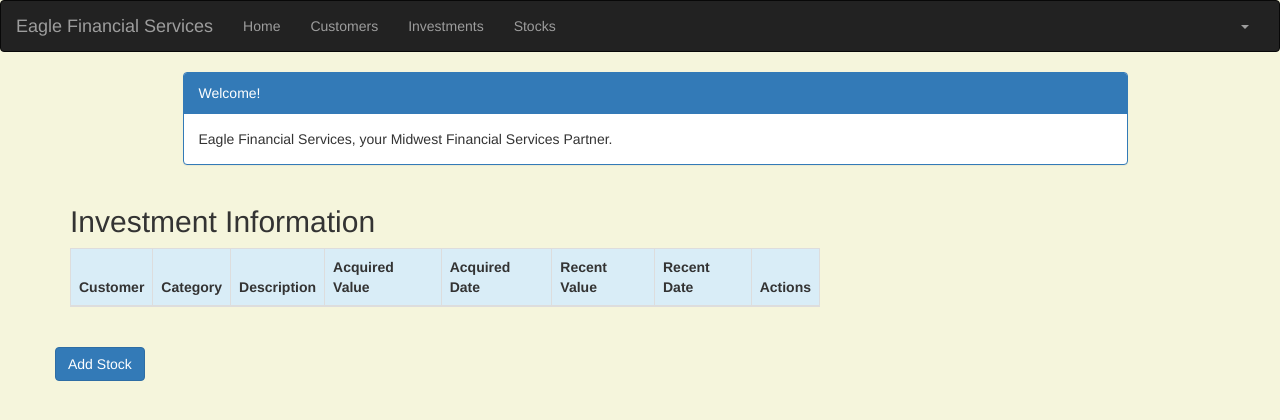
After one commit to wwetzel/efs_Financial_Django_2, a Django app: page /investment/ in a window 1280 px wide. The commit adds this page. Shown: the top 420 px of the page. Run offline with Django 3.2, Linux system fonts and the light colour scheme; the visitor is signed in with stand-in values (Sample User, id 1); data that the repository does not hold is empty; some libraries are stand-ins or nearby versions.

Commit message:
initial point of investment page loading - what the heck does the one keyword argument thing refer to?

```diff
--- a/efsblog/portfolio/models.py
+++ b/efsblog/portfolio/models.py
@@ -28,7 +28,7 @@ class Customer(models.Model):
 class Investment(models.Model):
     customer = models.ForeignKey(Customer, related_name='investments')
     category = models.CharField(max_length=50)
-    description = models.CharField(max_length=50)
+    description = models.CharField(max_length=200)
     acquired_value = models.DecimalField(max_digits=10, decimal_places=2)
     acquired_date = models.DateField(default=timezone.now)
     recent_value = models.DecimalField(max_digits=10, decimal_places=2)
@@ -60,7 +60,7 @@ class Stock(models.Model):
         self.recent_date = timezone.now()
         self.save()
 
-    def _str__(self):
+    def __str__(self):
         return str(self.customer)
 
     def initial_stock_value(self):
--- a/efsblog/portfolio/templates/portfolio/base.html
+++ b/efsblog/portfolio/templates/portfolio/base.html
@@ -70,6 +70,7 @@
             <ul class="nav navbar-nav">
                 <li><a href="{% url 'portfolio:home' %}">Home</a></li>
                 <li><a href="{% url 'portfolio:customer_list' %}">Customers</a></li>
+                <li><a href="{% url 'portfolio:investment_list' %}">Investments</a></li>
                 <li><a href="{% url 'portfolio:stock_list' %}">Stocks</a></li>
             </ul>
             <ul class="nav navbar-nav navbar-right">
--- a/efsblog/portfolio/templates/portfolio/home.html
+++ b/efsblog/portfolio/templates/portfolio/home.html
@@ -36,6 +36,8 @@
                                         <div class="caption">
                                             <h2>Non-Stock Investments</h2>
                                             <p>Our team also provides advises for Non-Stock investments.</p>
+                                            <p><a class="btn btn-primary" href="{% url 'portfolio:investment_list' %}" role="button">View details &raquo;</a></p>
+
                                         </div>
                                     </div>
                                 </div>
--- /dev/null
+++ b/efsblog/portfolio/templates/portfolio/investment_list.html
@@ -0,0 +1,73 @@
+{% extends 'portfolio/base.html' %}
+{% block content %}
+    <!DOCTYPE html>
+    <html>
+    <head>
+        <meta charset="UTF-8">
+        <title>Eagle Financial</title>
+        <link rel="stylesheet" href="https://maxcdn.bootstrapcdn.com/bootstrap/3.3.4/css/bootstrap.min.css">
+
+    </head>
+    <body>
+    <style>
+        body {
+            background-color: beige;
+        }
+    </style>
+    <div class="container">
+        <div class="row">
+            <div class="col-md-10 col-md-offset-1">
+                <div class="panel panel-primary">
+                    <div class="panel-heading">Welcome!</div>
+                    <div class="panel-body">
+                        Eagle Financial Services, your Midwest Financial Services Partner.
+                    </div>
+                </div>
+            </div>
+        </div>
+    </div>
+    <div class="row">
+        <h2 style="padding-left: 15Px">Investment Information</h2>
+    </div>
+    <div>
+        <table class="table table-striped table-bordered table-hover">
+            <thead>
+            <tr class="bg-info">
+                <th>Customer</th>
+                <th>Category</th>
+                <th>Description</th>
+                <th>Acquired Value</th>
+                <th>Acquired Date</th>
+                <th>Recent Value</th>
+                <th>Recent Date</th>
+                <th colspan="3">Actions</th>
+            </tr>
+            </thead>
+            <tbody>
+            {% for investment in investments %}
+                <tr>
+                    <td>{{ investment.customer }}</td>
+                    <td>{{ investment.category }}</td>
+                    <td>{{ investment.description }}</td>
+                    <td>{{ investment.acquired_value }}</td>
+                    <td>{{ investment.acquired_date }}</td>
+                    <td>{{ investment.recent_value }}</td>
+                    <td>{{ investment.recent_date }}</td>
+                    <td><a href="{% url 'portfolio:investment_list' pk=investment.pk %}"
+                           class="btn btn-warning">Edit</a></td>
+                    <td><a href="{% url 'portfolio:investment_delete' pk=investment.pk %}"
+                           onclick="return confirm('Are you sure you want to delete?')"
+                           class="btn btn-danger">Delete</a>
+                    </td>
+                </tr>
+            {% endfor %}
+            </tbody>
+        </table>
+     <div class="row">
+            <a href="{% url 'portfolio:investment_new' %}" class="row"><span
+                    class="btn btn-primary">Add Stock</span></a>
+        </div>
+    </div>
+    </body>
+    </html>
+{% endblock %}
--- a/efsblog/portfolio/urls.py
+++ b/efsblog/portfolio/urls.py
@@ -12,4 +12,11 @@ urlpatterns = [
     url(r'^stock/(?P<pk>\d+)/delete/$', views.stock_delete, name='stock_delete'),
     url(r'^stock/(?P<pk>\d+)/edit/$', views.stock_edit, name='stock_edit'),
     url(r'^stock/create/$', views.stock_new, name='stock_new'),
+    url(r'^investment_list/$', views.investment_list, name='investment_list'),
+    url(r'^investment_list/(?P<pk>\d+)/$', views.investment_list, name='investment_list'),
+    url(r'^investment/$', views.investment_list, name='investment_list'),
+    url(r'^investment/(?P<pk>\d+)/delete/$', views.investment_delete, name='investment_delete'),
+    url(r'^investment/(?P<pk>\d+)/edit/$', views.investment_edit, name='investment_edit'),
+    url(r'^investment/create/$', views.investment_new, name='investment_new'),
+
 ]
--- a/efsblog/portfolio/views.py
+++ b/efsblog/portfolio/views.py
@@ -7,105 +7,145 @@ from .forms import *
 from django.db.models import Sum
 
 def home(request):
-    return render(request, 'portfolio/home.html',
-                  {'portfolio': home})
+   return render(request, 'portfolio/home.html',
+                 {'portfolio': home})
 
+#################
+### CUSTOMERS ###
+#################
 @login_required
 def customer_list(request):
-    customer = Customer.objects.filter(created_date__lte=timezone.now())
-    return render(request, 'portfolio/customer_list.html',
-                  {'customers': customer})
+   customer = Customer.objects.filter(created_date__lte=timezone.now())
+   return render(request, 'portfolio/customer_list.html',
+                 {'customers': customer})
+
 
 @login_required
 def customer_edit(request, pk):
-    customer = get_object_or_404(Customer, pk=pk)
-    if request.method == "POST":
-        form = CustomerForm(request.POST, instance=customer)
-        if form.is_valid():
-            customer = form.save(commit=False)
-            customer.updated_date = timezone.now()
-            customer.save()
-            customer = Customer.objects.filter(created_date__lte=timezone.now())
-            return render(request, 'portfolio/customer_list.html',
-                          {'customers': customer})
-    else:
-        form = CustomerForm(instance=customer)
-    return render(request, 'portfolio/customer_edit.html',
-                  {'form':form})
+   customer = get_object_or_404(Customer, pk=pk)
+   if request.method == "POST":
+       # update
+       form = CustomerForm(request.POST, instance=customer)
+       if form.is_valid():
+           customer = form.save(commit=False)
+           customer.updated_date = timezone.now()
+           customer.save()
+           customer = Customer.objects.filter(created_date__lte=timezone.now())
+           return render(request, 'portfolio/customer_list.html',
+                         {'customers': customer})
+   else:
+       # edit
+       form = CustomerForm(instance=customer)
+   return render(request, 'portfolio/customer_edit.html', {'form': form})
+
 
 @login_required
 def customer_delete(request, pk):
-    customer = get_object_or_404(Customer, pk=pk)
-    customer.delete()
-    return redirect('portfolio:customer_list')
+   customer = get_object_or_404(Customer, pk=pk)
+   customer.delete()
+   return redirect('portfolio:customer_list')
 
+##############
+### STOCKS ###
+##############
 @login_required
 def stock_list(request):
-    stocks = Stock.objects.filter(purchase_date__lte=timezone.now())
-    return render(request, 'portfolio/stock_list.html',
-                  {'stocks':stocks})
+   stocks = Stock.objects.filter(purchase_date__lte=timezone.now())
+   return render(request, 'portfolio/stock_list.html', {'stocks': stocks})
+
 
 @login_required
 def stock_new(request):
-    if request.method == "POST":
-        form = StockForm(request.POST)
-        if form.is_valid():
-            stock = form.save(commit=False)
-            stock.created_date = timezone.now()
-            stock.save()
-            stocks = Stock.objects.filter(purchase_date__lte=timezone.now())
-            return render(request, 'portfolio/stock_list.html',
-                          {'stocks':stocks})
-    else:
-        form = StockForm()
-    return render(request, 'portfolio/stock_new.html',
-                  {'form':form})
+   if request.method == "POST":
+       form = StockForm(request.POST)
+       if form.is_valid():
+           stock = form.save(commit=False)
+           stock.created_date = timezone.now()
+           stock.save()
+           stocks = Stock.objects.filter(purchase_date__lte=timezone.now())
+           return render(request, 'portfolio/stock_list.html',
+                         {'stocks': stocks})
+   else:
+       form = StockForm()
+       # print("Else")
+   return render(request, 'portfolio/stock_new.html', {'form': form})
+
 
 @login_required
 def stock_edit(request, pk):
-    stock = get_object_or_404(Stock, pk=pk)
-    if request.method == "POST":
-        form = StockForm(request.POST, instance=stock)
-        if form.is_valid():
-            stock = form.save()
-            stock.updated_date = timezone.now()
-            stock.save()
-            stocks = Stock.objects.filter(purchase_date__lte=timezone.now())
-            return render(request, 'portfolio/stock_list.html',
-                          {'stocks':stocks})
-        else:
-            form = StockForm(instance=stock)
-        return render(request, 'portfolio/stock_edit.html',
-                      {'form':form})
+   stock = get_object_or_404(Stock, pk=pk)
+   if request.method == "POST":
+       form = StockForm(request.POST, instance=stock)
+       if form.is_valid():
+           stock = form.save()
+           # stock.customer = stock.id
+           stock.updated_date = timezone.now()
+           stock.save()
+           stocks = Stock.objects.filter(purchase_date__lte=timezone.now())
+           return render(request, 'portfolio/stock_list.html', {'stocks': stocks})
+   else:
+       form = StockForm(instance=stock)
+   return render(request, 'portfolio/stock_edit.html', {'form': form})
+
 
 @login_required
 def stock_delete(request, pk):
-    stock = get_object_or_404(Stock, pk=pk)
-    stock.delete()
-    stocks = Stock.objects.filter(purchase_date__lte=timezone.now())
-    return render(request, 'portfolio/stock_list.html',
-                  {'stocks':stocks})
+   stock = get_object_or_404(Stock, pk=pk)
+   stock.delete()
+   stocks = Stock.objects.filter(purchase_date__lte=timezone.now())
+   return render(request, 'portfolio/stock_list.html', {'stocks': stocks})
 
+###################
+### INVESTMENTS ###
+###################
 @login_required
 def investment_list(request):
    investments = Investment.objects.filter(acquired_date__lte=timezone.now())
-   return render(request, 'portfolio/investment_list.html',
-                 {'investments': investments})
+   return render(request, 'portfolio/investment_list.html', {'investments': investments})
 
 @login_required
-def portfolio(request, pk):
-    customer = get_object_or_404(Customer, pk=pk)
-    customers = Customer.objects.filter(created_date__lte=timezone.now())
-    investments = Investment.objects.filter(customer=pk)
-    stocks = Stock.objects.filter(customer.pk)
-    sum_acquired_value = Investment.objects.filter(customer=pk).aggregate(Sum('acquired_value'))
+def investment_new(request):
+    if request.method == "POST":
+        form = InvestmentForm(request.POST)
+        if form.is_valid():
+            investment = form.save(commit=False)
+            investment.created_date = timezone.now()
+            investment.save()
+            investments = Investment.objects.filter(purchase_date__lte=timezone.now())
+            return render(request, 'portfolio/investment_list.html', {'investments': investments})
 
-    return render(request, 'portfolio/portfolio.html',
-                  {'customers':customers, 'investments':investments,
-                   'stocks':stocks, 'sum_acquired_value':sum_acquired_value,})
+@login_required
+def investment_edit(request, pk):
+    investment = get_object_or_404(Investment, pk=pk)
+    if request.method == "POST":
+        form = InvestmentForm(request.POST, instance=investment)
+        if form.is_valid():
+            investment = form.save()
+            investment.updated_date = timezone.now()
+            investment.save()
+            investments = Investment.objects.filter(putchase_date__lte=timezone.now())
+            return render(request, 'portfolio/investment_list.html', {'investments': investments})
+        else:
+            form = StockForm(instance=stock)
+            return render(request, 'portfolio/investment_list.html', {'investments': investments})
 
-'''
-def investments_list(request, pk):
+@login_required
+def investment_delete(request, pk):
+    investment = get_object_or_404(Investment, pk=pk)
+    investment.delete()
+    investments = Investment.objects.filter(purchase_date__lte=timezone.now())
+    return render(request, 'portfolio/investment_list.html', {'investments': investments})
 
 
-'''
+@login_required
+def portfolio(request,pk):
+   customer = get_object_or_404(Customer, pk=pk)
+   customers = Customer.objects.filter(created_date__lte=timezone.now())
+   investments =Investment.objects.filter(customer=pk)
+   stocks = Stock.objects.filter(customer=pk)
+   sum_acquired_value = Investment.objects.filter(customer=pk).aggregate(Sum('acquired_value'))
+
+
+   return render(request, 'portfolio/portfolio.html', {'customers': customers, 'investments': investments,
+                                                      'stocks': stocks,
+                                                      'sum_acquired_value': sum_acquired_value,})
```
Also changed, not shown: efsblog/portfolio/forms.py (+9 -13 lines).
